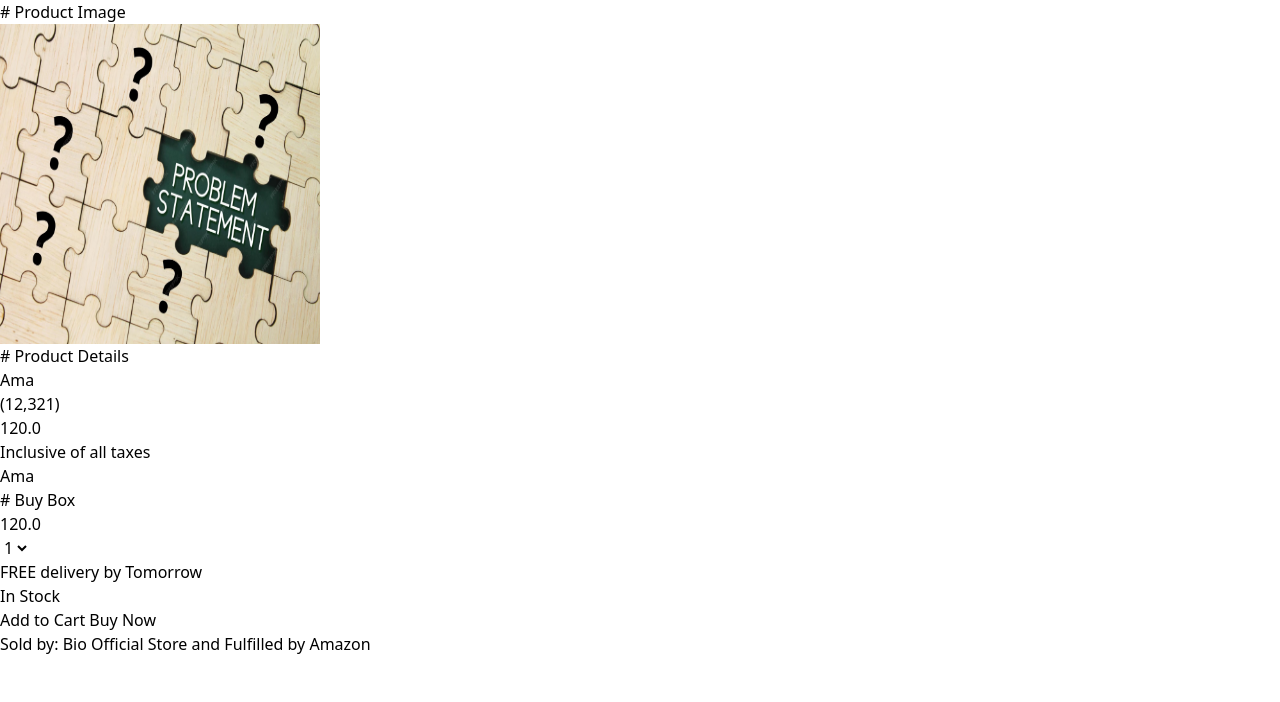
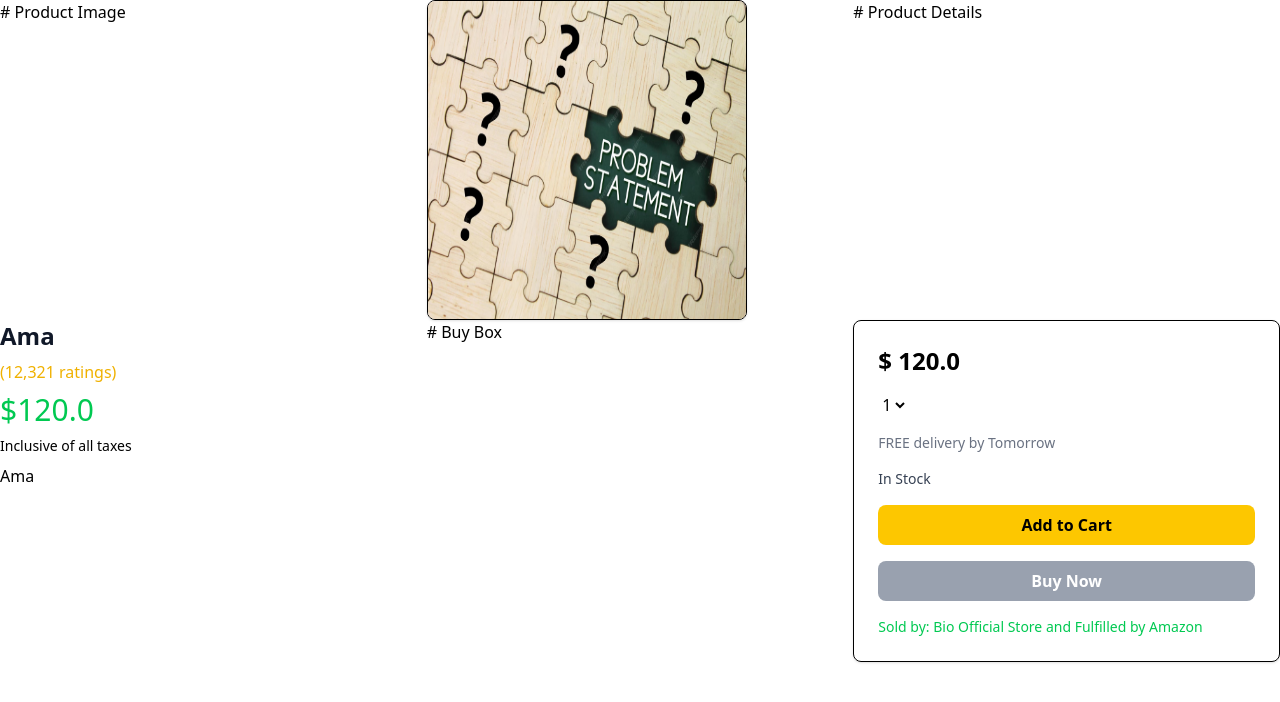
Before and after one commit to joedrake0909/Django_Pro, a Django app: a page that uses E-comerce_Website/mysite/myapp/templates/myapp/base.html in a window 1280 px wide. Shown: the top 702 px of the page. Run offline with Django 5.2, Linux system fonts and the light colour scheme; data comes from the database, SQL or seed files in the repository; some libraries are stand-ins or nearby versions.

Commit message:
Add to cart functionality with jQuery and product links
- Styled the product detail page
- Added links to products
- Implemented add to cart functionality
- Added jQuery for add to cart
- Updated add to cart URLs

```diff
--- a/E-comerce_Website/mysite/myapp/models.py
+++ b/E-comerce_Website/mysite/myapp/models.py
@@ -1,6 +1,11 @@
 from django.db import models
 from django.utils.text import slugify
+from django.urls import reverse
 class Product(models.Model):
+
+    def get_absolute_url(self):
+        return reverse('detail',args=[self.slug])
+
     name = models.CharField(max_length=100)
     price = models.FloatField()
     description = models.TextField()
--- a/E-comerce_Website/mysite/myapp/templates/myapp/base.html
+++ b/E-comerce_Website/mysite/myapp/templates/myapp/base.html
@@ -4,6 +4,7 @@
     <meta charset="UTF-8">
     <meta name="viewport" content="width=device-width, initial-scale=1.0">
     <script src="https://cdn.jsdelivr.net/npm/@tailwindcss/browser@4"></script>
+    <script src="https://code.jquery.com/jquery-4.0.0.js" integrity="sha256-9fsHeVnKBvqh3FB2HYu7g2xseAZ5MlN6Kz/qnkASV8U=" crossorigin="anonymous"></script>
     <title>Document</title>
 </head>
 <body>
--- a/E-comerce_Website/mysite/myapp/templates/myapp/detail.html
+++ b/E-comerce_Website/mysite/myapp/templates/myapp/detail.html
@@ -2,19 +2,19 @@
 
 {% block body %}
 
-<div>
+<div class="max-w-7xl mx-auto grid grid-cols-3">
     # Product Image
-    <div>
-        <img class="w-80 h-80" src="{{product.images.url}}" alt="{{product.name}}">
+    <div class="col-span-1">
+        <img class="w-80 h-80 rounded-lg border shadow-sm" src="{{product.images.url}}" alt="{{product.name}}">
     </div>
 
     # Product Details
-    <div>
-        <h1>{{product.name}}</h1>
+    <div class="col-span-1 space-y-2">
+        <h1 class="text-2xl font-semibold text-gray-900">{{product.name}}</h1>
 
-        <div>(12,321)</div>
-        <p>{{product.price}}</p>
-        <p>Inclusive of all taxes</p>
+        <div class="text-yellow-500">(12,321 ratings)</div>
+        <p class="text-3xl text-green-500">${{product.price}}</p>
+        <p class="text-sm text-green font-medium">Inclusive of all taxes</p>
         <ul>
             <li>{{product.description}}</li>
         </ul>
@@ -22,26 +22,26 @@
     </div>
 
     # Buy Box
-    <div>
-        <p>{{product.price}}</p>
+    <div class="col-span-1 border rounded-lg p-6 space-y-4 shadow-sm">
+        <p class="text-2xl font-semibold text-900">$ {{product.price}}</p>
         <div>
-            <select name="" id="">
+            <select name="id">
                 <option value="1">1</option>
                 <option value="2">2</option>
                 <option value="3">3</option>
             </select>
         </div>
 
-        <p>FREE delivery by Tomorrow </p>
+        <p class="text-sm text-gray-500">FREE delivery by Tomorrow </p>
         {% if product.stock %}
-            <p>In Stock</p>
+            <p class="text-sm text-gray-700">In Stock</p>
         {% else %}
             <p>Out of Stock</p>
         {% endif %}
 
-        <button>Add to Cart</button>
-        <button>Buy Now</button>
-        <p>
+        <button id ="atc" class="w-full bg-yellow-400 text-black font-semibold py-2 rounded-lg">Add to Cart</button>
+        <button class="w-full bg-gray-400 text-white font-semibold py-2 rounded-lg">Buy Now</button>
+        <p class="text-sm text-green-500">
             Sold by: Bio Official Store and Fulfilled by Amazon
         </p>
 
@@ -49,4 +49,14 @@
 
 </div>
 
+<script>
+    $(document).on('click', '#atc', function(e){
+        console.log("Add to Cart button clicked");
+        $.ajax({
+            type: "POST",
+            url: '{% url "cart_add" %}',
+        });
+    });
+</script>
+
 {% endblock %}
--- a/E-comerce_Website/mysite/myapp/templates/myapp/index.html
+++ b/E-comerce_Website/mysite/myapp/templates/myapp/index.html
@@ -14,7 +14,7 @@
 
         <div class="rounded-lg shadow-lg p-4">
             <img class="rounded-md mb-4 w-80 h-80  mx-auto" src="{{product.images.url}}" />
-            <a class="text-lg font-semibold" href="">{{product.name}}</a>
+            <a class="text-lg font-semibold" href="{{product.get_absolute_url}}">{{product.name}}</a>
             <p class="text-gray-600">${{product.description}}</p>
             <p class="text-green-500 font-bold mt-2 text-lg">{{product.price}}</p>
         </div>
```
Also changed, not shown: E-comerce_Website/mysite/myapp/views.py (line endings or trailing spaces).
